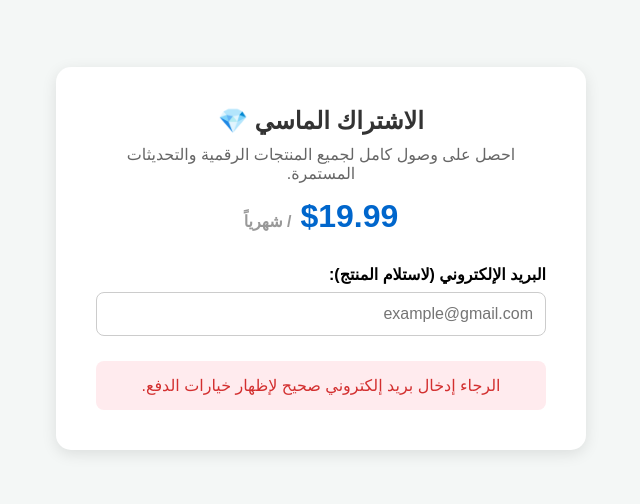
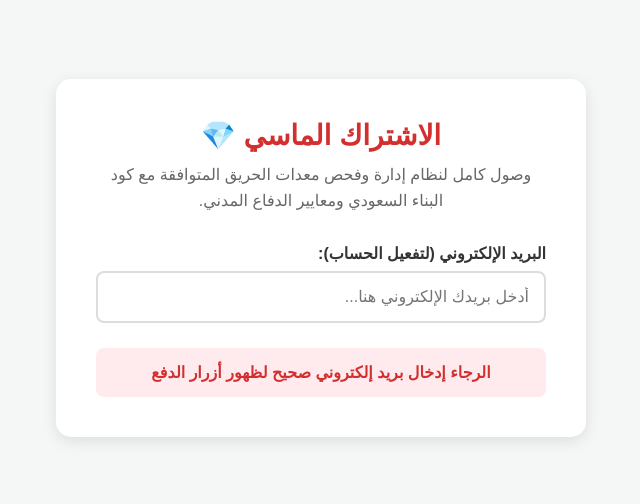
Before and after one commit to rootaipro-svg/nfpa25-system, a Next.js app: page /subscribe in a window 1280 px wide. Shown: the part 190-694 px from the top of the page, without its empty margins (319-959 px from the left). Built offline with nearby package versions, Linux system fonts and the light colour scheme.

Commit message:
Update page.tsx

```diff
--- a/app/subscribe/page.tsx
+++ b/app/subscribe/page.tsx
@@ -8,22 +8,22 @@
     const [loading, setLoading] = useState(false);
     const [isSuccess, setIsSuccess] = useState(false);
 
-    // مفاتيح قاعدة بياناتك
+    // ربط قاعدة بياناتك
     const supabaseUrl = 'https://uysfhchahbayozbisppy.supabase.co';
     const supabaseKey = 'sb_publishable_T03nYMwpGp1uXXTPLqx_1Q_JnzMuqML';
     const supabase = createClient(supabaseUrl, supabaseKey);
 
-    // 🔴 هام جداً: استبدل هذه المفاتيح بمفاتيح حسابك في PayPal
-    const PAYPAL_CLIENT_ID = "ضع_هنا_معرف_العميل_CLIENT_ID_من_بيبال";
-    const PAYPAL_PLAN_ID = "ضع_هنا_رقم_خطة_الاشتراك_PLAN_ID_من_بيبال";
+    // ✅ المفاتيح التي استخرجناها من كود PayPal الخاص بك
+    const PAYPAL_CLIENT_ID = "AaPEpPOG2Dg4f4FDqeVKjJv2kiBByVJ-dnjjyluw_aU2oqo5mJEukLG7gxuK_veLQVaGB1WasnfZ9dHa";
+    const PAYPAL_PLAN_ID = "P-6JX42750NJ333051UNHPQS2Y";
 
     const handleApprove = async (data: any, actions: any) => {
         setLoading(true);
         try {
-            // حفظ عملية الدفع في قاعدة البيانات
+            // حفظ بيانات المشترك في قاعدة البيانات لديك فور نجاح الدفع
             const { error } = await supabase.from('digital_subscriptions').insert([{
                 user_email: email,
-                plan_name: 'الاشتراك المميز - Premium',
+                plan_name: 'الاشتراك الماسي - NFPA 25',
                 paypal_subscription_id: data.subscriptionID,
                 status: 'ACTIVE'
             }]);
@@ -31,44 +31,43 @@
             if (error) throw error;
             setIsSuccess(true);
         } catch (err) {
-            alert("حدث خطأ أثناء تسجيل الاشتراك في قاعدة البيانات.");
+            alert("تم الدفع، ولكن حدث خطأ في تسجيل إيميلك في النظام. يرجى التواصل مع الإدارة.");
+            console.error(err);
         }
         setLoading(false);
     };
 
     if (isSuccess) {
         return (
-            <div style={{ padding: '50px', textAlign: 'center', fontFamily: 'Arial', direction: 'rtl' }}>
-                <h1 style={{ color: 'green' }}>🎉 تم تفعيل اشتراكك بنجاح!</h1>
-                <p>شكراً لك. تم تسجيل إيميلك ({email}) ويمكنك الآن الوصول للمنتجات الرقمية.</p>
+            <div style={{ padding: '50px', textAlign: 'center', fontFamily: 'Arial', direction: 'rtl', minHeight: '100vh', display: 'flex', flexDirection: 'column', justifyContent: 'center' }}>
+                <h1 style={{ color: 'green', fontSize: '40px' }}>🎉 تم تفعيل اشتراكك بنجاح!</h1>
+                <p style={{ fontSize: '20px', color: '#333' }}>تم تسجيل إيميلك ({email}) ويمكنك الآن الوصول للنظام بالكامل.</p>
             </div>
         );
     }
 
     return (
         <div style={{ padding: '40px 20px', fontFamily: 'Arial', direction: 'rtl', backgroundColor: '#f4f7f6', minHeight: '100vh', display: 'flex', justifyContent: 'center', alignItems: 'center' }}>
-
             <div style={{ background: '#fff', padding: '40px', borderRadius: '15px', boxShadow: '0 4px 15px rgba(0,0,0,0.1)', maxWidth: '450px', width: '100%' }}>
                 <div style={{ textAlign: 'center', marginBottom: '30px' }}>
-                    <h2 style={{ color: '#333', margin: '0 0 10px 0' }}>الاشتراك الماسي 💎</h2>
-                    <p style={{ color: '#666', margin: 0 }}>احصل على وصول كامل لجميع المنتجات الرقمية والتحديثات المستمرة.</p>
-                    <h1 style={{ color: '#0066cc', marginTop: '15px' }}>$19.99 <span style={{ fontSize: '16px', color: '#999' }}>/ شهرياً</span></h1>
+                    <h2 style={{ color: '#d32f2f', margin: '0 0 10px 0', fontSize: '28px' }}>الاشتراك الماسي 💎</h2>
+                    <p style={{ color: '#666', margin: 0, lineHeight: '1.6' }}>وصول كامل لنظام إدارة وفحص معدات الحريق المتوافقة مع كود البناء السعودي ومعايير الدفاع المدني.</p>
                 </div>
 
                 <div style={{ marginBottom: '25px' }}>
-                    <label style={{ display: 'block', marginBottom: '8px', fontWeight: 'bold' }}>البريد الإلكتروني (لاستلام المنتج):</label>
+                    <label style={{ display: 'block', marginBottom: '8px', fontWeight: 'bold', color: '#333' }}>البريد الإلكتروني (لتفعيل الحساب):</label>
                     <input
                         type="email"
                         required
-                        placeholder="example@gmail.com"
+                        placeholder="أدخل بريدك الإلكتروني هنا..."
                         value={email}
                         onChange={(e) => setEmail(e.target.value)}
-                        style={{ width: '100%', padding: '12px', borderRadius: '8px', border: '1px solid #ccc', fontSize: '16px', boxSizing: 'border-box' }}
+                        style={{ width: '100%', padding: '15px', borderRadius: '8px', border: '2px solid #ddd', fontSize: '16px', boxSizing: 'border-box', outline: 'none' }}
                     />
                 </div>
 
-                {/* لن تظهر أزرار بيبال إلا إذا أدخل المستخدم إيميله */}
-                {email.includes('@') ? (
+                {email.includes('@') && email.includes('.') ? (
+                    <div style={{ marginTop: '20px' }}>
                         <PayPalScriptProvider options={{ "clientId": PAYPAL_CLIENT_ID, vault: true, intent: "subscription" }}>
                             <PayPalButtons
                                 createSubscription={(data, actions) => {
@@ -77,18 +76,18 @@
                                     });
                                 }}
                                 onApprove={handleApprove}
-                            style={{ label: 'subscribe', color: 'blue', shape: 'pill' }}
+                                style={{ label: 'subscribe', color: 'gold', shape: 'rect' }}
                             />
                         </PayPalScriptProvider>
+                    </div>
                 ) : (
-                    <div style={{ padding: '15px', background: '#ffebee', color: '#d32f2f', textAlign: 'center', borderRadius: '8px' }}>
-                        الرجاء إدخال بريد إلكتروني صحيح لإظهار خيارات الدفع.
+                    <div style={{ padding: '15px', background: '#ffebee', color: '#d32f2f', textAlign: 'center', borderRadius: '8px', fontWeight: 'bold' }}>
+                        الرجاء إدخال بريد إلكتروني صحيح لظهور أزرار الدفع
                     </div>
                 )}
 
-                {loading && <p style={{ textAlign: 'center', marginTop: '15px', color: '#666' }}>جاري تأكيد الاشتراك...</p>}
+                {loading && <p style={{ textAlign: 'center', marginTop: '15px', color: '#666', fontWeight: 'bold' }}>⏳ جاري تأكيد وتفعيل الاشتراك...</p>}
             </div>
-
         </div>
     );
 }
```
Lines whose indentation alone changed are shown as unchanged.
